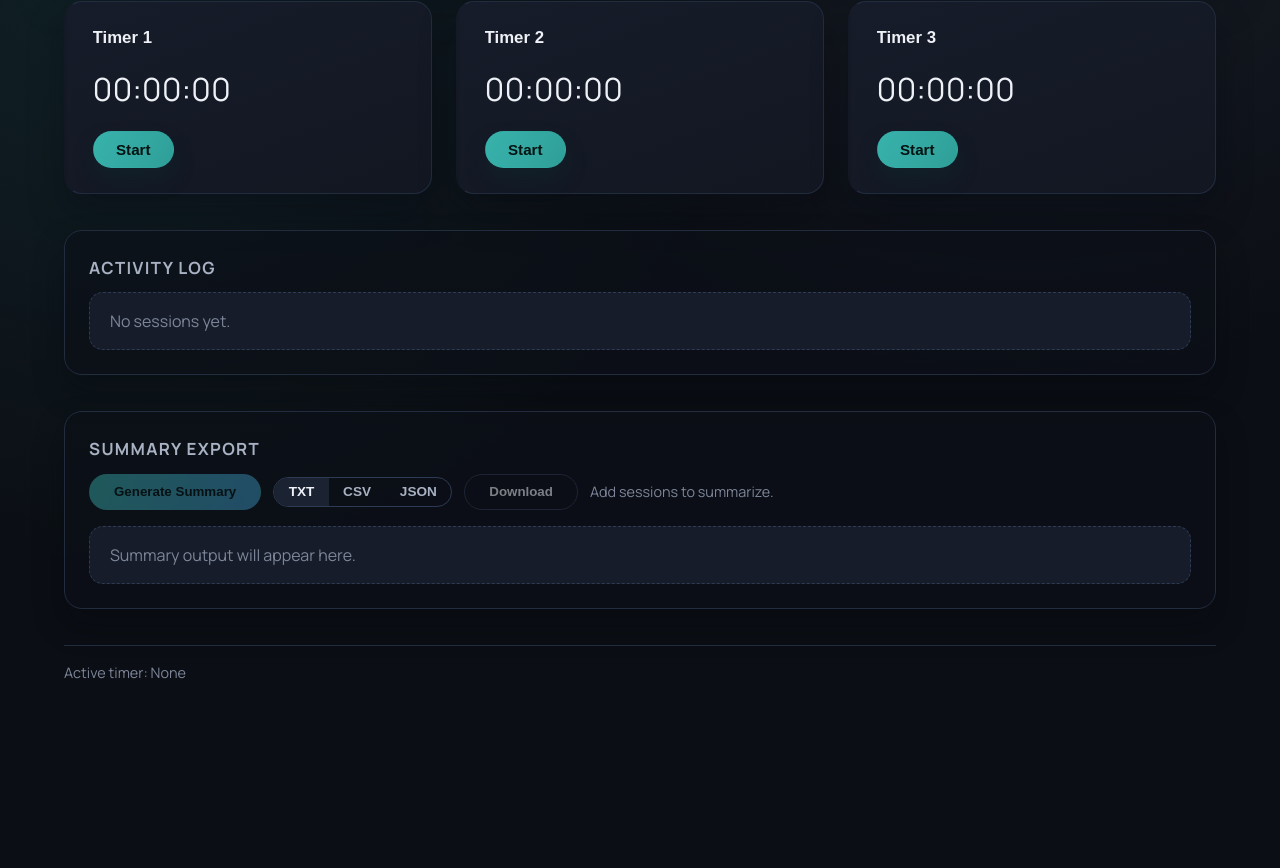
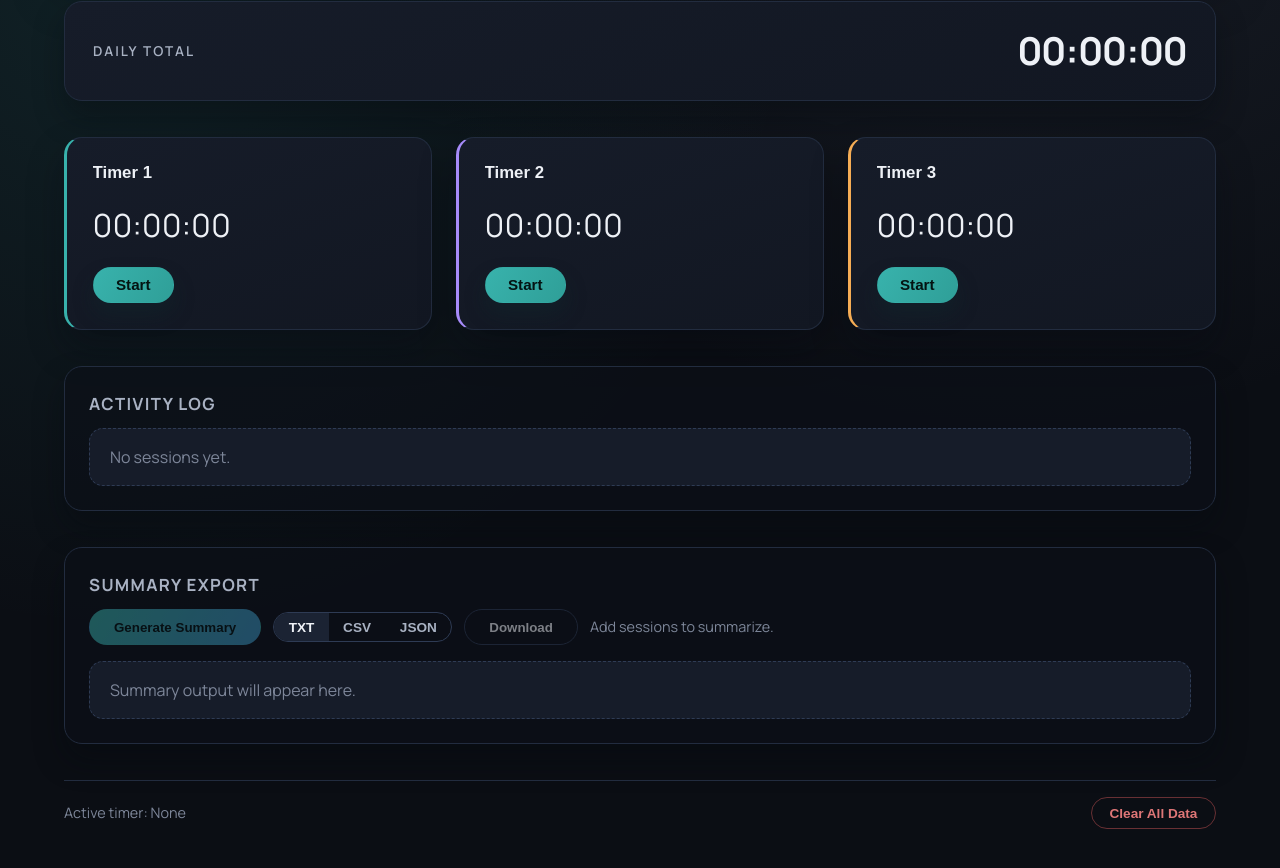
Before and after one commit to gmagnenat/focus-flow-app, a React (Vite) app: page / in a window 1280 px wide. Shown: the part 270-1138 px from the top of the page. Before the commit the page ends 1025 px from the top, so only its background shows below. Built offline with nearby package versions, Linux system fonts and the light colour scheme; no server answers.

Commit message:
feat: add global timer and reset button
- user can now reset all saved logs
- a global timer is displayed showing the sum of logged time and currently running timer

```diff
--- a/src/App.tsx
+++ b/src/App.tsx
@@ -4,6 +4,7 @@ import type { TimerState } from './types'
 import { TimerCard } from './components/TimerCard'
 import { LogList } from './components/LogList.tsx'
 import { formatSeconds } from './utils/format'
+import { clearState } from './utils/storage'
 import { usePersistence } from './hooks/usePersistence'
 import { useTimerState } from './hooks/useTimerState'
 import { generateSummary } from './services/geminiClient'
@@ -35,6 +36,7 @@ function App() {
     updateTimerLabel,
     updateLogLabel,
     validateLogLabel,
+    deleteLog,
     getTimerSeconds,
     getDisplayLogs,
   } = useTimerState(initialTimerState, [])
@@ -169,6 +171,18 @@ function App() {
     URL.revokeObjectURL(url)
   }, [buildExportPayload, summaryText])
 
+  const handleClearAll = useCallback(() => {
+    const timestamp = Date.now()
+    clearState()
+    setTimerState({
+      ...initialTimerState,
+      lastSavedAt: timestamp,
+    })
+    setLogs([])
+    setNow(timestamp)
+    summaryMutation.reset()
+  }, [setTimerState, setLogs, summaryMutation])
+
   useEffect(() => {
     if (timerState.activeTimerId === null) {
       return
@@ -205,6 +219,11 @@ function App() {
     [getTimerSeconds, now]
   )
 
+  const totalSeconds = useMemo(
+    () => timer1Seconds + timer2Seconds + timer3Seconds,
+    [timer1Seconds, timer2Seconds, timer3Seconds]
+  )
+
   const displayLogs = useMemo(
     () => getDisplayLogs(now),
     [getDisplayLogs, now]
@@ -217,6 +236,11 @@ function App() {
         <h1 className="app__title">Timer Dashboard</h1>
         <p className="app__subtitle">Skeleton layout for Phase 1 buildout.</p>
       </header>
+
+      <section className="app__global-timer" aria-label="Daily total">
+        <span className="app__global-timer-label">Daily Total</span>
+        <span className="app__global-timer-time">{formatSeconds(totalSeconds)}</span>
+      </section>
 
       <section className="app__timers" aria-label="Timers">
         <TimerCard
@@ -255,6 +279,7 @@ function App() {
             formatDuration={formatSeconds}
             onLabelChange={updateLogLabel}
             onLabelBlur={validateLogLabel}
+            onDelete={deleteLog}
           />
         )}
       </section>
@@ -317,6 +342,13 @@ function App() {
 
       <footer className="app__footer">
         <span>Active timer: {timerState.activeTimerId ?? 'None'}</span>
+        <button
+          className="app__clear-button"
+          type="button"
+          onClick={handleClearAll}
+        >
+          Clear All Data
+        </button>
       </footer>
     </main>
   )
--- a/src/components/LogItem.tsx
+++ b/src/components/LogItem.tsx
@@ -5,6 +5,7 @@ interface LogItemProps {
   formattedDuration: string
   onLabelChange: (id: string, value: string) => void
   onLabelBlur: (id: string) => void
+  onDelete: (id: string) => void
 }
 
 export const LogItem = ({
@@ -12,9 +13,11 @@ export const LogItem = ({
   formattedDuration,
   onLabelChange,
   onLabelBlur,
+  onDelete,
 }: LogItemProps) => {
   return (
-    <div className="log-item">
+    <div className="log-item" data-timer={entry.timerId}>
+      <span className="log-item__dot" aria-hidden="true" />
       <input
         className="log-item__input"
         value={entry.label}
@@ -22,6 +25,14 @@ export const LogItem = ({
         onBlur={() => onLabelBlur(entry.id)}
       />
       <span className="log-item__duration">{formattedDuration}</span>
+      <button
+        className="log-item__delete"
+        type="button"
+        onClick={() => onDelete(entry.id)}
+        aria-label={`Delete ${entry.label}`}
+      >
+        &times;
+      </button>
     </div>
   )
 }
--- a/src/components/LogList.tsx
+++ b/src/components/LogList.tsx
@@ -6,6 +6,7 @@ interface LogListProps {
   formatDuration: (value: number) => string
   onLabelChange: (id: string, value: string) => void
   onLabelBlur: (id: string) => void
+  onDelete: (id: string) => void
 }
 
 export const LogList = ({
@@ -13,6 +14,7 @@ export const LogList = ({
   formatDuration,
   onLabelChange,
   onLabelBlur,
+  onDelete,
 }: LogListProps) => {
   return (
     <div className="log-list">
@@ -23,6 +25,7 @@ export const LogList = ({
           formattedDuration={formatDuration(entry.duration)}
           onLabelChange={onLabelChange}
           onLabelBlur={onLabelBlur}
+          onDelete={onDelete}
         />
       ))}
     </div>
--- a/src/components/TimerCard.tsx
+++ b/src/components/TimerCard.tsx
@@ -16,7 +16,7 @@ export const TimerCard = ({
   onLabelChange,
 }: TimerCardProps) => {
   return (
-    <article className={`app__card${isActive ? ' app__card--active' : ''}`}>
+    <article className={`app__card${isActive ? ' app__card--active' : ''}`} data-timer={timerId}>
       <input
         className="app__card-input"
         value={label}
--- a/src/hooks/useTimerState.ts
+++ b/src/hooks/useTimerState.ts
@@ -12,6 +12,7 @@ interface UseTimerStateReturn {
   updateTimerLabel: (timerId: 1 | 2 | 3, value: string) => void
   updateLogLabel: (logId: string, value: string) => void
   validateLogLabel: (logId: string) => void
+  deleteLog: (logId: string) => void
   getTimerSeconds: (timerId: 1 | 2 | 3, now: number) => number
   getDisplayLogs: (now: number) => LogEntry[]
 }
@@ -124,6 +125,29 @@ export const useTimerState = (
     [logs]
   )
 
+  const deleteLog = useCallback(
+    (logId: string) => {
+      const entry = logs.find((log) => log.id === logId)
+      if (!entry) return
+
+      const timestamp = Date.now()
+
+      setLogs(logs.filter((log) => log.id !== logId))
+      setTimerState((prev) => ({
+        ...prev,
+        timerValues: {
+          ...prev.timerValues,
+          [entry.timerId]: Math.max(
+            0,
+            (prev.timerValues[entry.timerId] || 0) - entry.duration
+          ),
+        },
+        lastSavedAt: timestamp,
+      }))
+    },
+    [logs]
+  )
+
   const getTimerSeconds = useCallback(
     (timerId: 1 | 2 | 3, now: number) =>
       timerService.calculateTimerSeconds(
@@ -156,6 +180,7 @@ export const useTimerState = (
     updateTimerLabel,
     updateLogLabel,
     validateLogLabel,
+    deleteLog,
     getTimerSeconds,
     getDisplayLogs,
   }
--- a/src/utils/storage.ts
+++ b/src/utils/storage.ts
@@ -43,6 +43,11 @@ export const loadState = (
 export const saveState = (state: AppState): void => {
   try {
     localStorage.setItem(STORAGE_KEY, JSON.stringify(state))
-  } catch {
+  } catch(error) {
+    console.error('Failed to save state:', error)
   }
 }
+
+export const clearState = (): void => {
+  localStorage.removeItem(STORAGE_KEY)
+}
```
